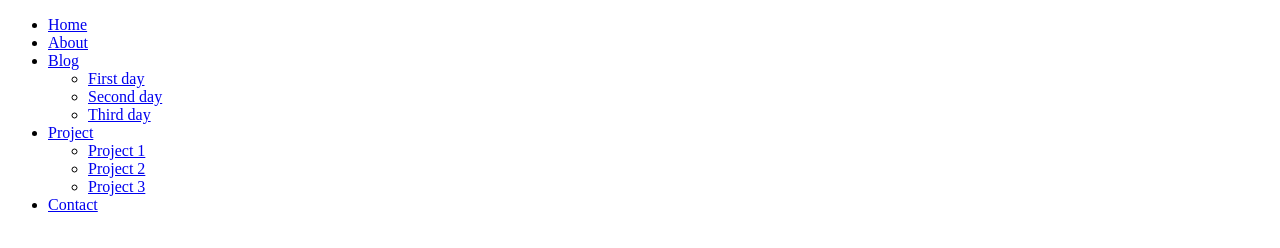
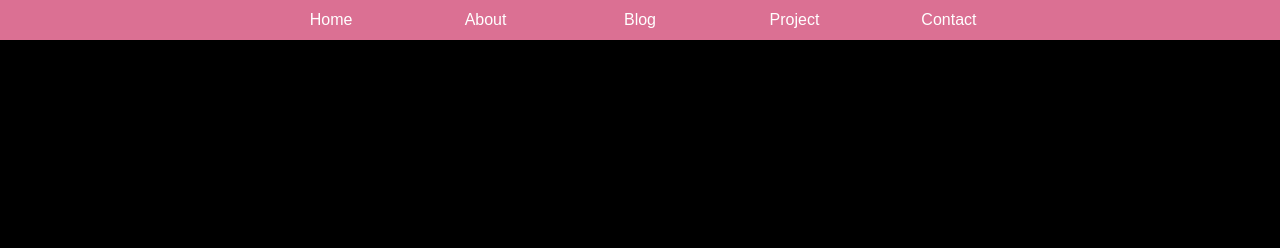
Before and after one commit to mwhocodes/CSS, a plain HTML site: page nav5.html in a window 1280 px wide. Drawn offline with Linux system fonts and the light colour scheme.

Commit message:
dropdown menu using display: inline-table, display: block

```diff
--- a/nav5.css
+++ b/nav5.css
@@ -0,0 +1,46 @@
+* {
+    margin: 0;
+    padding: 0;
+    box-sizing: border-box;
+}
+
+body {
+    background: black;
+}
+
+
+.menu ul {
+    list-style-type: none;
+    font-family: Arial, Helvetica, sans-serif;
+    background: palevioletred;
+    text-align: center;
+}
+
+.menu ul li {
+    display: inline-table;
+    height: 40px;
+    width: 150px;
+    line-height: 40px;
+    position: relative;
+}
+
+.menu ul li a {
+    text-decoration: none;
+    color: white;
+    display: block;
+}
+
+.menu ul li a:hover{
+    background-color: pink;
+    color: plum;
+
+}
+.menu ul li > .sub-menu {
+    display: none;
+    position: absolute;
+    bott
+}
+
+.menu ul li:hover > .sub-menu {
+    display: block;
+}
```
Also changed, not shown: nav5.html (+5 -0 lines).
